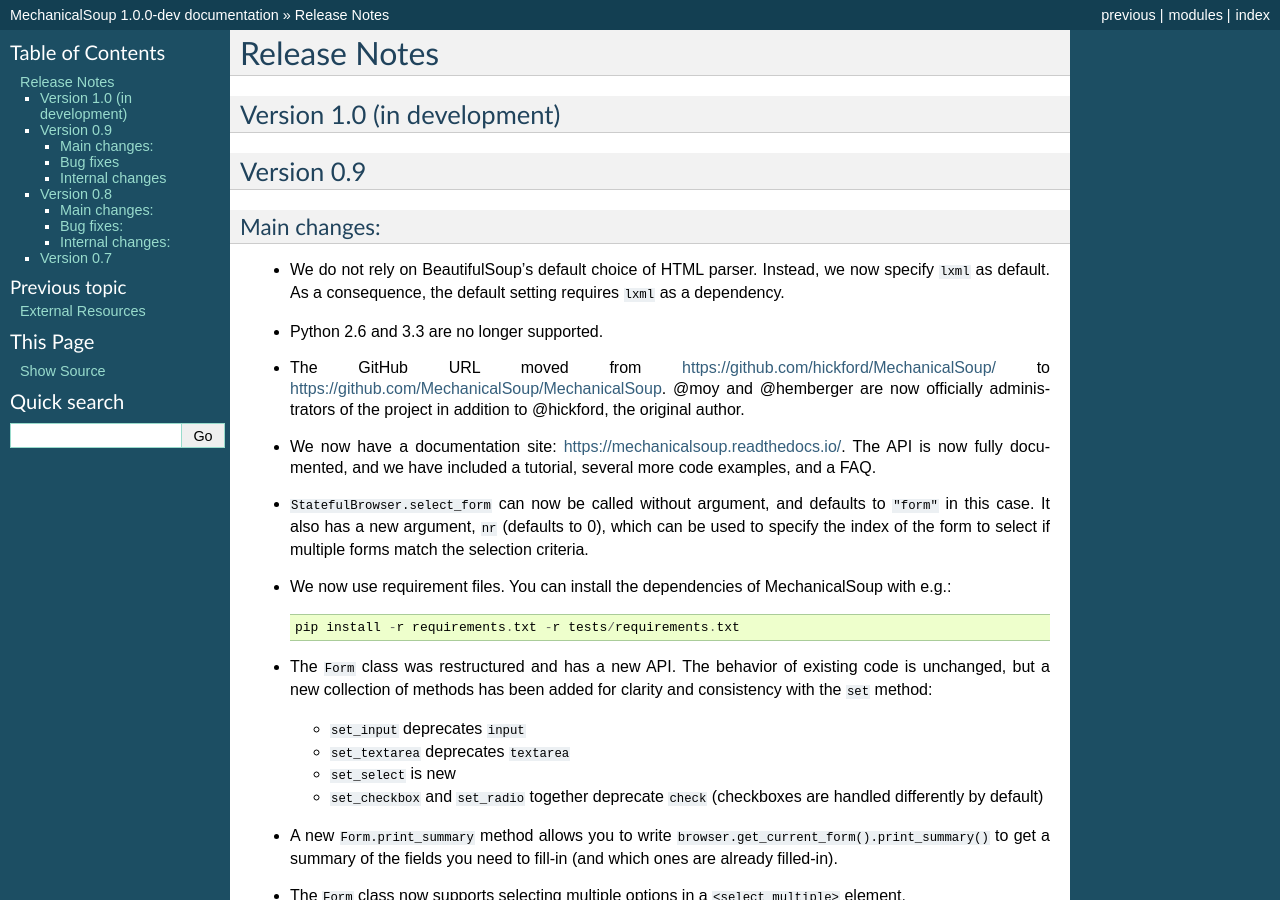
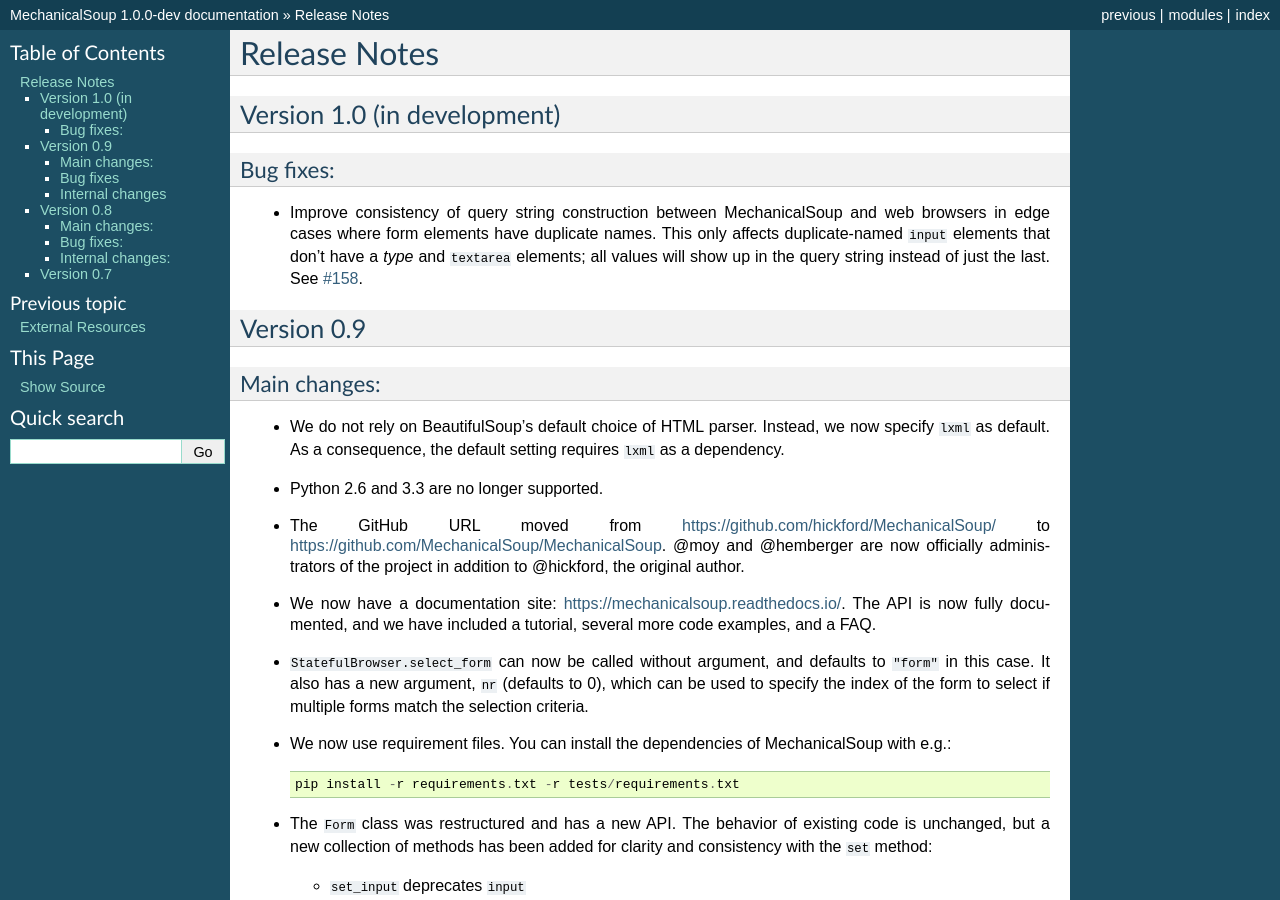
Before and after one commit to MechanicalSoup/MechanicalSoup, a Sphinx documentation site: the page built from docs/ChangeLog.rst, in a window 1280 px wide and 900 px high. Built offline with Sphinx 7.4.7, drawn with Linux system fonts in a browser that asks for light colours.

Commit message:
Fix QSL for repeated form elements
Closes #158.

Improve consistency of query string construction between
MechanicalSoup and web browsers in edge cases where form elements
have duplicate *name*-attributes.

This change affects duplicate-named `input` elements that don't
have a *type*-attribute and `textarea` elements; all values will
show up in the query string instead of just the last.

For example, if a form with the following is submitted:

<input name="key" value="val1" />
<input name="key" value="val2" />

Then the resulting query string will now be

key=val1&key=val2

instead of

key=val2

This also fixes an even more unlikely scenario where an exception
is thrown when a checkbox and a type-less input have the same name.

```diff
--- a/docs/ChangeLog.rst
+++ b/docs/ChangeLog.rst
@@ -4,6 +4,16 @@
 
 Version 1.0 (in development)
 ============================
+
+Bug fixes:
+----------
+
+* Improve consistency of query string construction between MechanicalSoup
+  and web browsers in edge cases where form elements have duplicate names.
+  This only affects duplicate-named ``input`` elements that don't have a
+  *type* and ``textarea`` elements; all values will show up in the query
+  string instead of just the last.
+  See `#158 <https://github.com/MechanicalSoup/MechanicalSoup/issues/158>`__.
 
 Version 0.9
 ===========
```
Also changed, not shown: 3 other files.
